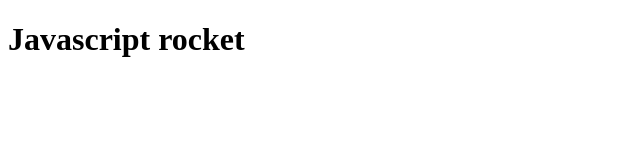
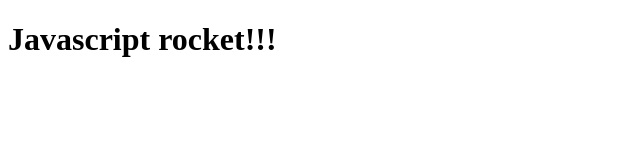
Before and after one commit to Zil456/javascript, a plain HTML site: page index.html in a window 1280 px wide. Shown: the full height of the page, 0-640 px from the left. Drawn offline with Linux system fonts and the light colour scheme.

Commit message:
another exclamation mark added

```diff
--- a/index.html
+++ b/index.html
@@ -12,11 +12,11 @@
             seats: ["seat 1", "seat 2", "seat 3", "seat 4"]
         };
 
-        console.log("hello there friends!");
+        console.log("hello there friends!!!");
     </script>
 
 </head>
 <body>
-    <h1>Javascript rocket</h1>
+    <h1>Javascript rocket!!!</h1>
 </body>
 </html>
```
